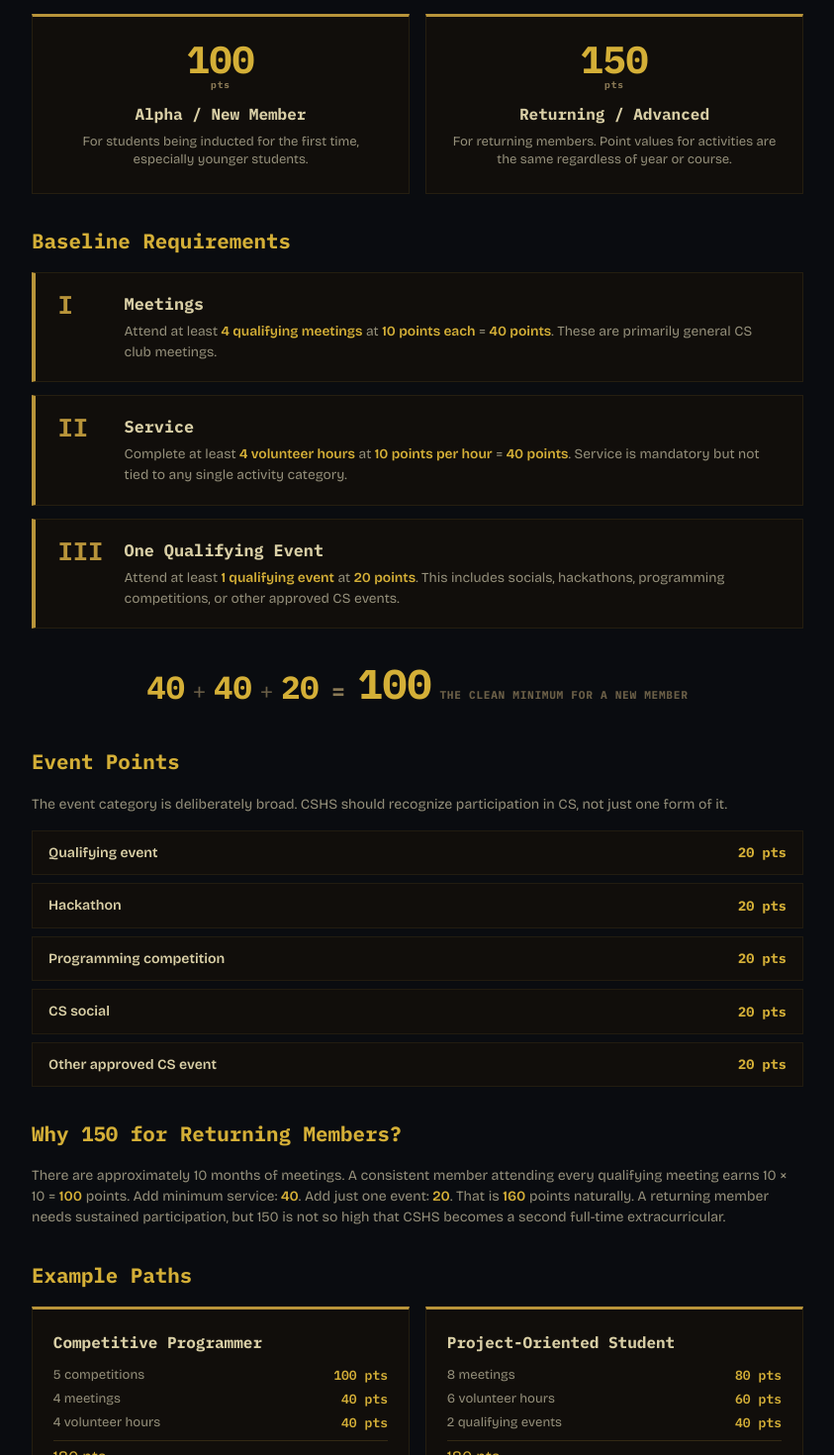
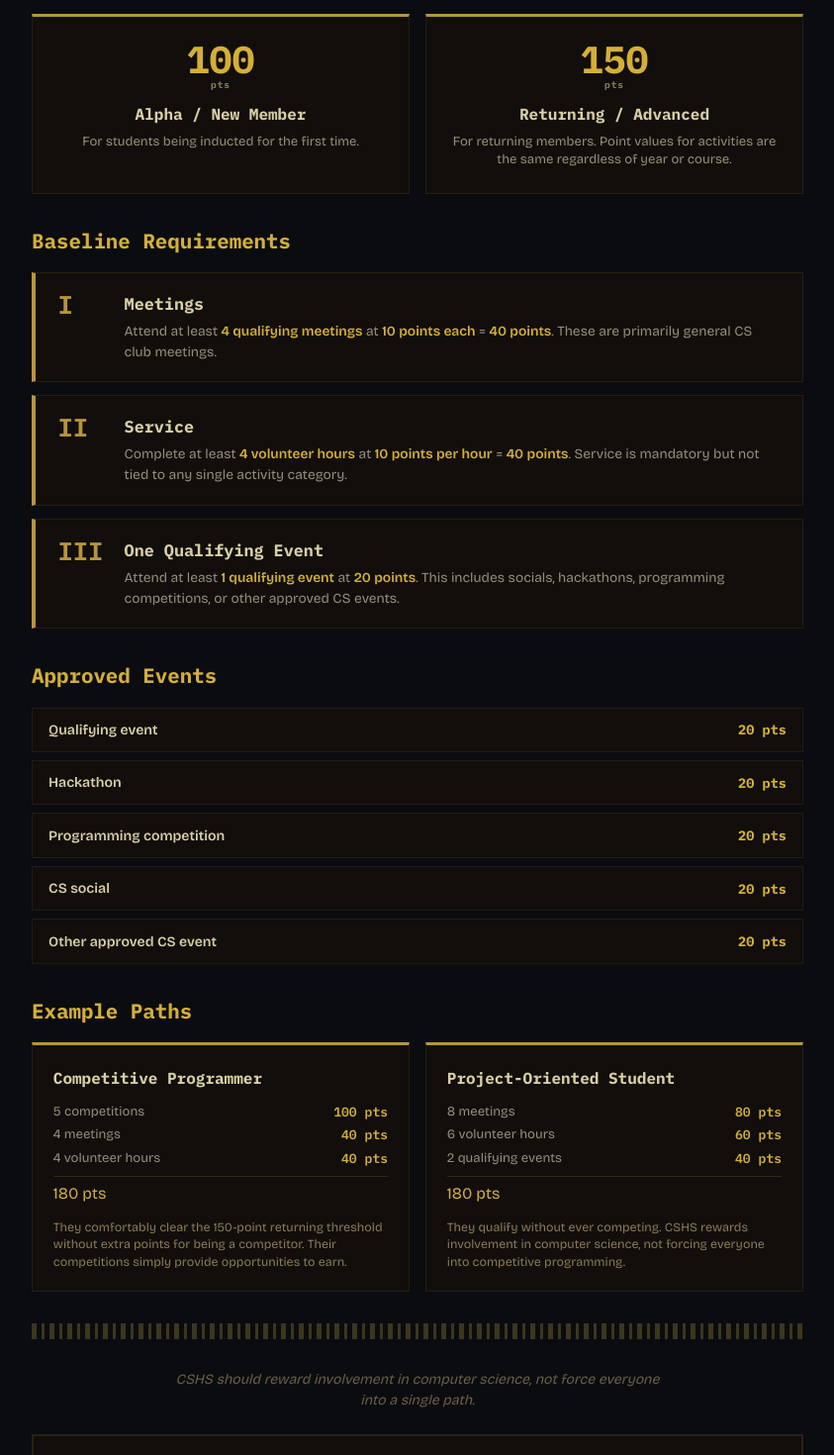
Before and after one commit to slhscs-club/slhscs-club.github.io, a SvelteKit app: page /cshs in a window 1280 px wide. Shown: the part 740-2210 px from the top of the page at 99% size, without its empty margins (218-1061 px from the left). Built offline with nearby package versions, Linux system fonts and the light colour scheme.

Commit message:
cshs: remove esl line, math line, why-150 section

```diff
--- a/src/routes/cshs/+page.svelte
+++ b/src/routes/cshs/+page.svelte
@@ -42,7 +42,7 @@
         <div class="fresco-tier">
           <div class="fresco-tier-num">100<span>pts</span></div>
           <h3>Alpha / New Member</h3>
-          <p>For students being inducted for the first time, especially younger students.</p>
+          <p>For students being inducted for the first time.</p>
         </div>
         <div class="fresco-tier">
           <div class="fresco-tier-num">150<span>pts</span></div>
@@ -79,15 +79,8 @@
         </div>
       </div>
 
-      <div class="fresco-math">
-        <span>40</span><span class="fresco-plus">+</span><span>40</span><span class="fresco-plus">+</span><span>20</span><span class="fresco-eq">=</span><span class="fresco-total">100</span>
-        <p class="fresco-math-label">the clean minimum for a new member</p>
-      </div>
-    </div>
-
     <div class="fresco-section">
-      <h2>Event Points</h2>
-      <p class="fresco-section-p">The event category is deliberately broad. CSHS should recognize participation in CS, not just one form of it.</p>
+      <h2>Approved Events</h2>
 
       <div class="fresco-pts-grid">
         <div class="fresco-pt"><strong>Qualifying event</strong><span>20 pts</span></div>
@@ -96,11 +89,6 @@
         <div class="fresco-pt"><strong>CS social</strong><span>20 pts</span></div>
         <div class="fresco-pt"><strong>Other approved CS event</strong><span>20 pts</span></div>
       </div>
-    </div>
-
-    <div class="fresco-section">
-      <h2>Why 150 for Returning Members?</h2>
-      <p class="fresco-section-p">There are approximately 10 months of meetings. A consistent member attending every qualifying meeting earns 10 × 10 = <em>100</em> points. Add minimum service: <em>40</em>. Add just one event: <em>20</em>. That is <em>160</em> points naturally. A returning member needs sustained participation, but 150 is not so high that CSHS becomes a second full-time extracurricular.</p>
     </div>
 
     <div class="fresco-section">
```
